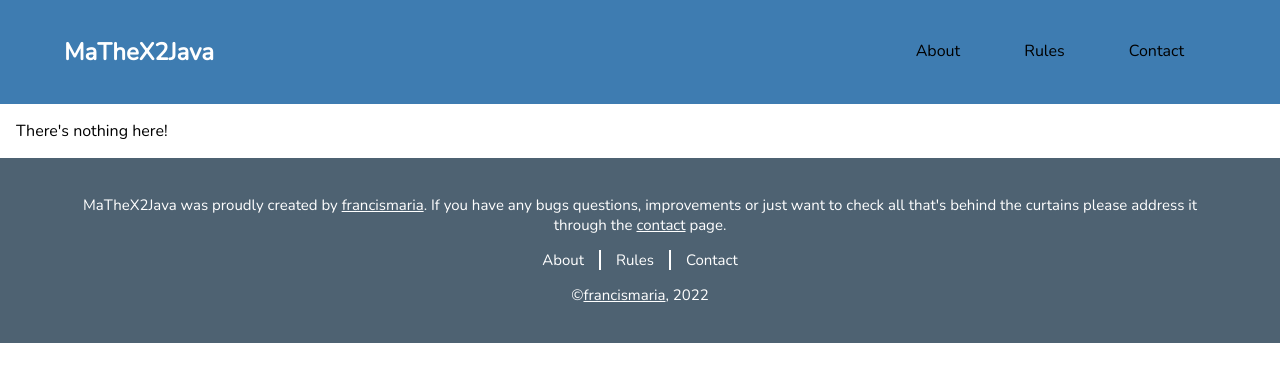
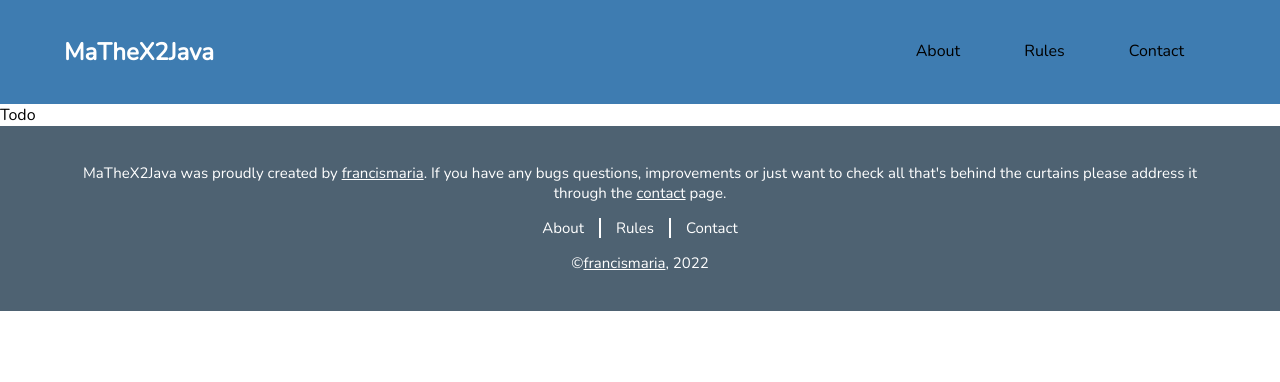
Before and after one commit to francismaria/MaTheX2Java-React, a React (Create React App) app: page /rules in a window 1280 px wide. Shown: the top 382 px of the page. Built offline with nearby package versions, Linux system fonts and the light colour scheme.

Commit message:
Update relative paths for improved imports readability

```diff
--- a/src/components/root/App.tsx
+++ b/src/components/root/App.tsx
@@ -1,8 +1,9 @@
 import { Routes, Route } from 'react-router-dom';
 import './App.css';
-import NotFound from '../error/NotFound';
-import Header from '../header/Header';
-import Footer from '../footer/Footer';
+import NotFound from 'components/error/NotFound';
+import Header from 'components/header/Header';
+import Rules from 'components/rules/Rules';
+import Footer from 'components/footer/Footer';
 
 function App() {
   return (
@@ -10,6 +11,7 @@ function App() {
       <Header />
       <Routes>
         <Route path="/" element={<NotFound />} />
+        <Route path="/rules" element={<Rules />} />
         <Route path="*" element={<NotFound />} />
       </Routes>
       <Footer />
--- /dev/null
+++ b/src/components/rules/Rules.tsx
@@ -0,0 +1,7 @@
+import './Rules.css';
+
+function Rules() {
+  return <section>Todo</section>;
+}
+
+export default Rules;
```
Also changed, not shown: src/components/footer/Footer.css (+11 -9 lines), tsconfig.json (+6 -1 lines), .eslintrc.json, src/components/rules/Rules.css (added), 2 other files (tests, documents, lock files or other folders).
